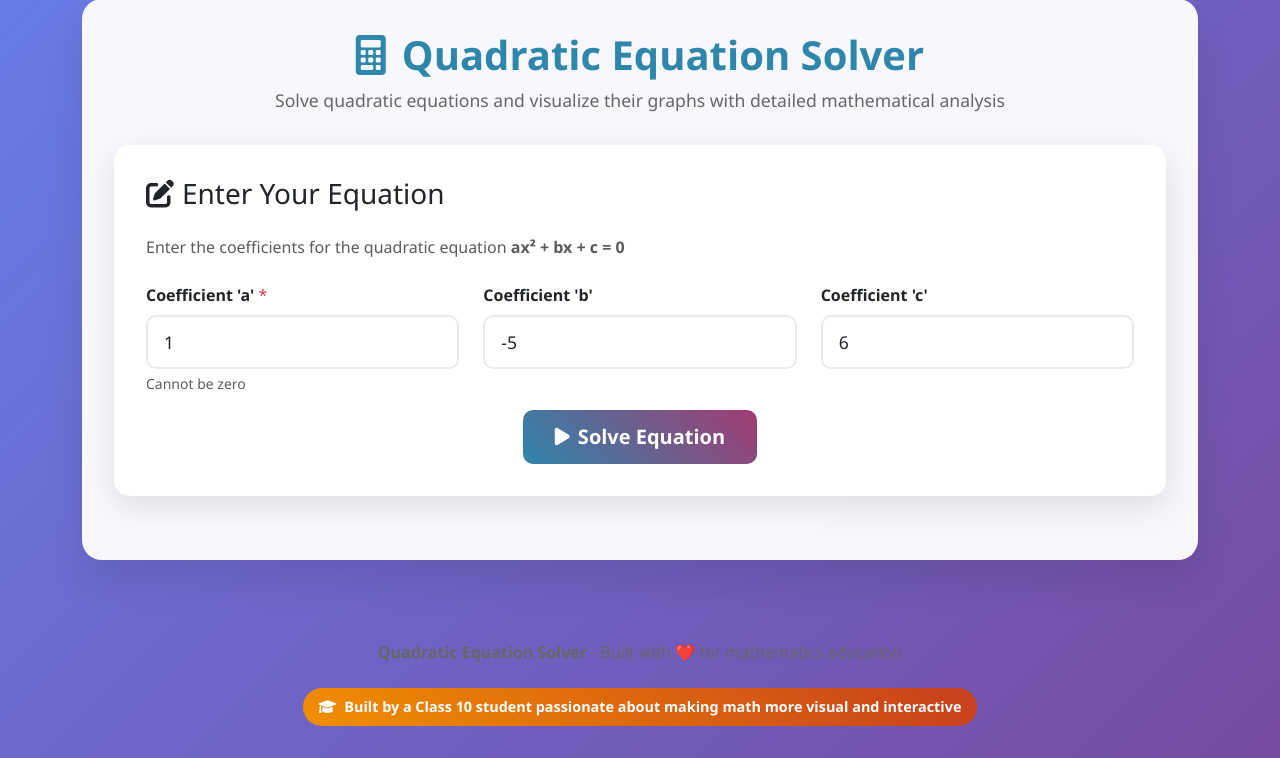
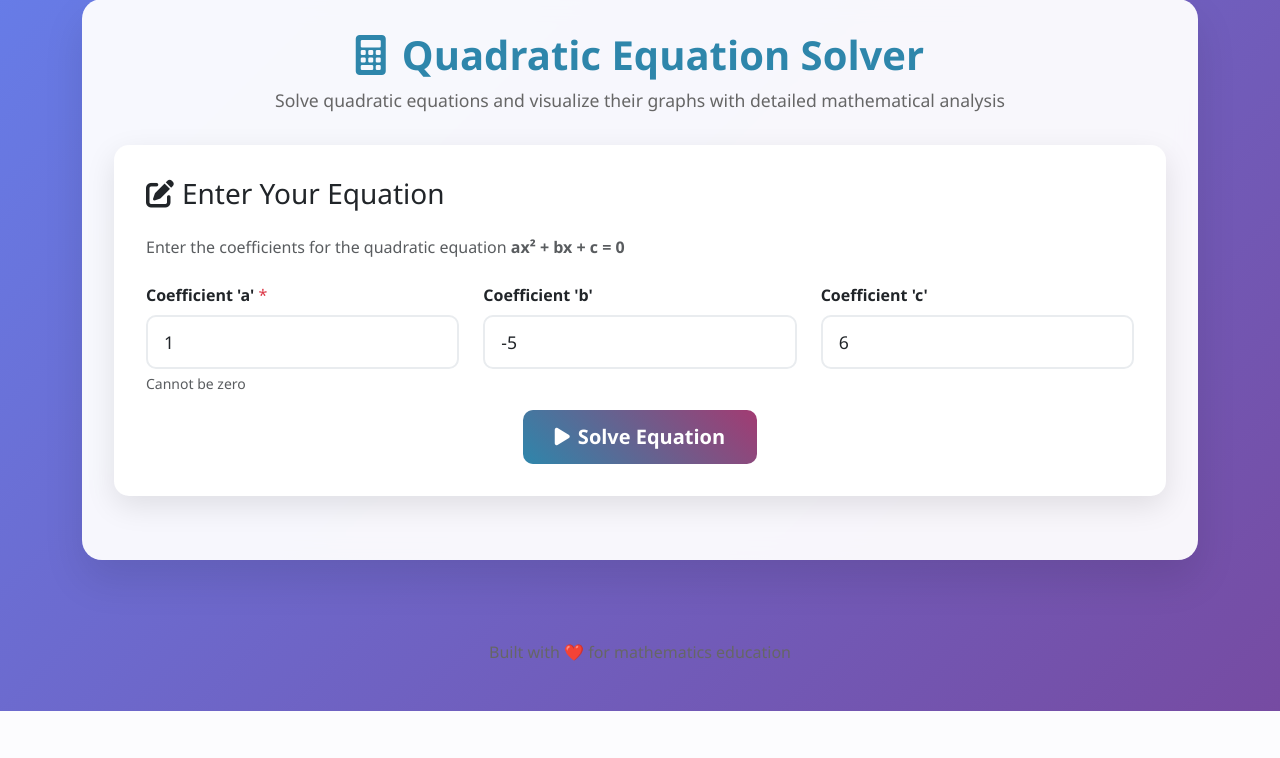
Before and after one commit to Agrawal-Samarth/Quadratic_Equation, a Django app: page / in a window 1280 px wide. Shown: the part 89-847 px from the top of the page. After the commit the page ends 800 px from the top, so only its background shows below. Run offline with Django 5.2, Linux system fonts and the light colour scheme; data that the repository does not hold is empty.

Commit message:
Final touches

```diff
--- a/solver/templates/solver/base.html
+++ b/solver/templates/solver/base.html
@@ -183,12 +183,8 @@
     <div class="footer">
         <div class="container">
             <p class="mb-2">
-                <strong>Quadratic Equation Solver</strong> - Built with ❤️ for mathematics education
+                Built with ❤️ for mathematics education
             </p>
-            <div class="class10-badge">
-                <i class="fas fa-graduation-cap me-1"></i>
-                Built by a Class 10 student passionate about making math more visual and interactive
-            </div>
         </div>
     </div>
 
```
